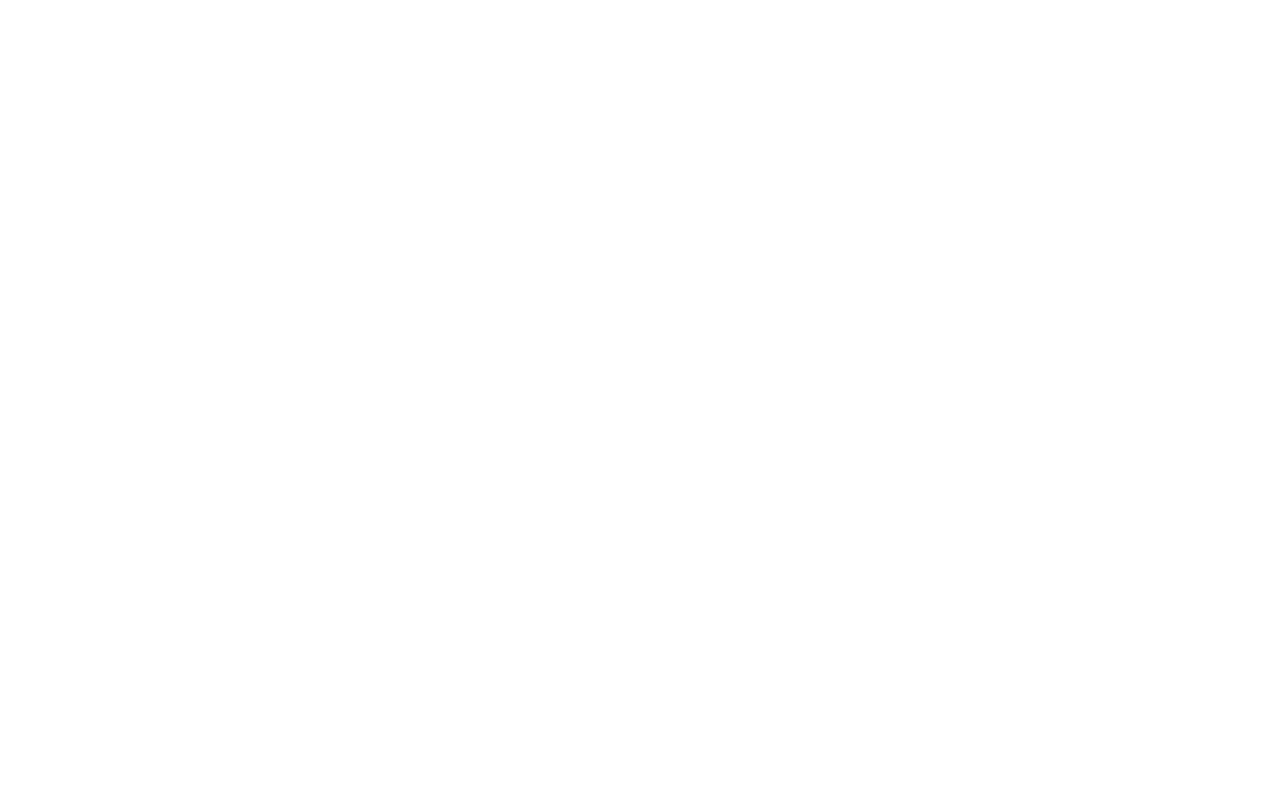
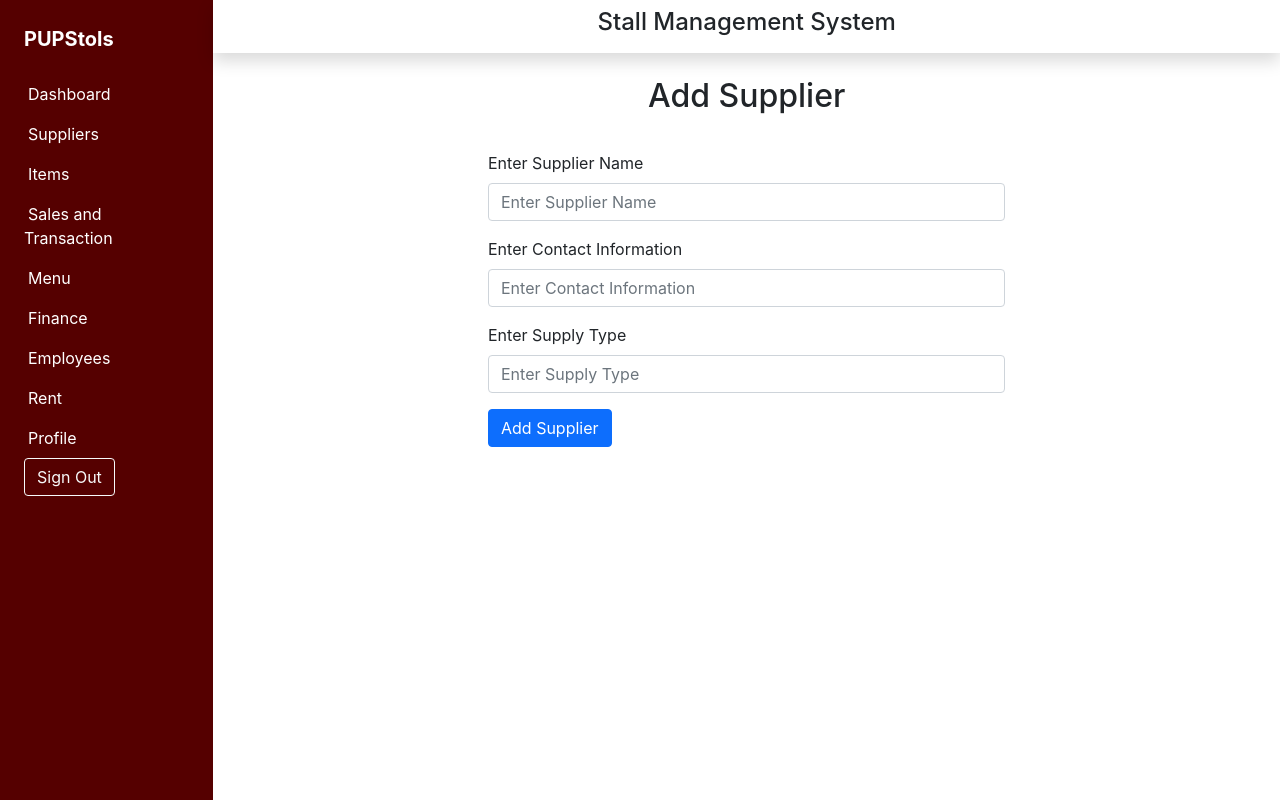
Before and after one commit to krislette/pup-stalls, a React (Create React App) app in the folder client/: page /add-supplier in a window 1280 px wide. Before the commit this address had no page. Built offline with nearby package versions, Linux system fonts and the light colour scheme.

Commit message:
Finished AddSupplier component for adding a sup record

```diff
--- a/client/src/App.js
+++ b/client/src/App.js
@@ -11,6 +11,7 @@
 import EditItem from "./components/items/EditItem";
 
 import Suppliers from "./components/suppliers/Suppliers";
+import AddSupplier from "./components/suppliers/AddSupplier";
 
 function App() {
   return (
@@ -27,6 +28,7 @@
             <Route path="/items/edit/:strItemID" element={<EditItem />}></Route>
 
             <Route path="/suppliers" element={<Suppliers />}></Route>
+            <Route path="add-supplier" element={<AddSupplier />}></Route>
           </Route>
         </Routes>
       </BrowserRouter>
--- /dev/null
+++ b/client/src/components/suppliers/AddSupplier.jsx
@@ -0,0 +1,83 @@
+import React, { useState, useEffect } from "react";
+import Axios from "axios";
+import { useNavigate } from "react-router-dom";
+
+function AddSupplier() {
+  const [supplierName, setSupplierName] = useState("");
+  const [contactInformation, setContactInformation] = useState("");
+  const [supplyType, setSupplyType] = useState("");
+  const [registerStatus, setRegisterStatus] = useState("");
+  const navigate = useNavigate();
+
+  const createSupplier = (e) => {
+      e.preventDefault();
+      Axios.post("http://localhost:3001/suppliers/create", {
+          strSupplierName: supplierName,
+          strContactInformation: contactInformation,
+          strSupplyType: supplyType
+      })
+      .then((response) => {
+          console.log(response);
+          if (response.data.status === "Success") {
+              setRegisterStatus(response.data.message);
+              navigate("/suppliers"); // Navigate to the suppliers page on success
+              alert("Supplier added successfully");
+          } else {
+              console.log("Error adding supplier:", response.data.error);
+              alert("Failed to add supplier");
+          }
+      })
+      .catch((error) => {
+          console.log("Error adding supplier:", error);
+          alert("Failed to add supplier");
+      });
+  };
+
+  return (
+    <div className="d-flex flex-column align-items-center pt-4">
+        <h2>Add Supplier</h2>
+        <form className="row g-3 w-50">
+            <h1 style={{ fontSize: "15px", textAlign: "center", marginTop: "20px" }}>
+                {registerStatus}
+            </h1>
+            <div className="col-12">
+                <label className="form-label">Enter Supplier Name</label>
+                <input
+                    type="text"
+                    className="form-control"
+                    placeholder="Enter Supplier Name"
+                    autoComplete="off"
+                    onChange={(e) => setSupplierName(e.target.value)}
+                />
+            </div>
+            <div className="col-12">
+                <label className="form-label">Enter Contact Information</label>
+                <input
+                    type="text"
+                    className="form-control"
+                    placeholder="Enter Contact Information"
+                    autoComplete="off"
+                    onChange={(e) => setContactInformation(e.target.value)}
+                />
+            </div>
+            <div className="col-12">
+                <label className="form-label">Enter Supply Type</label>
+                <input
+                    type="text"
+                    className="form-control"
+                    placeholder="Enter Supply Type"
+                    autoComplete="off"
+                    onChange={(e) => setSupplyType(e.target.value)}
+                />
+            </div>
+            <div className="col-12">
+                <button type="submit" className="btn btn-primary" onClick={createSupplier}>
+                    Add Supplier
+                </button>
+            </div>
+        </form>
+    </div>
+  );
+}
+
+export default AddSupplier;
```
